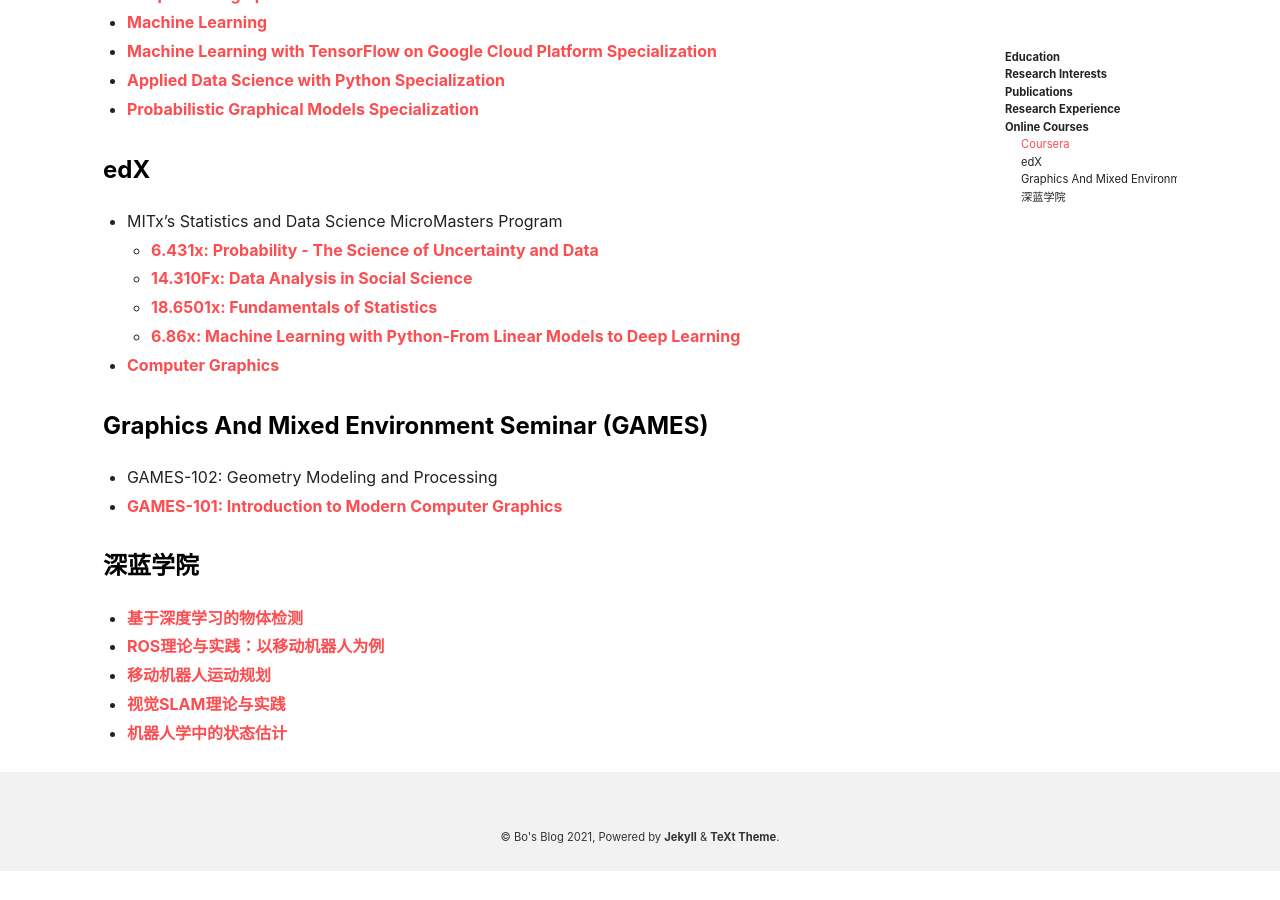
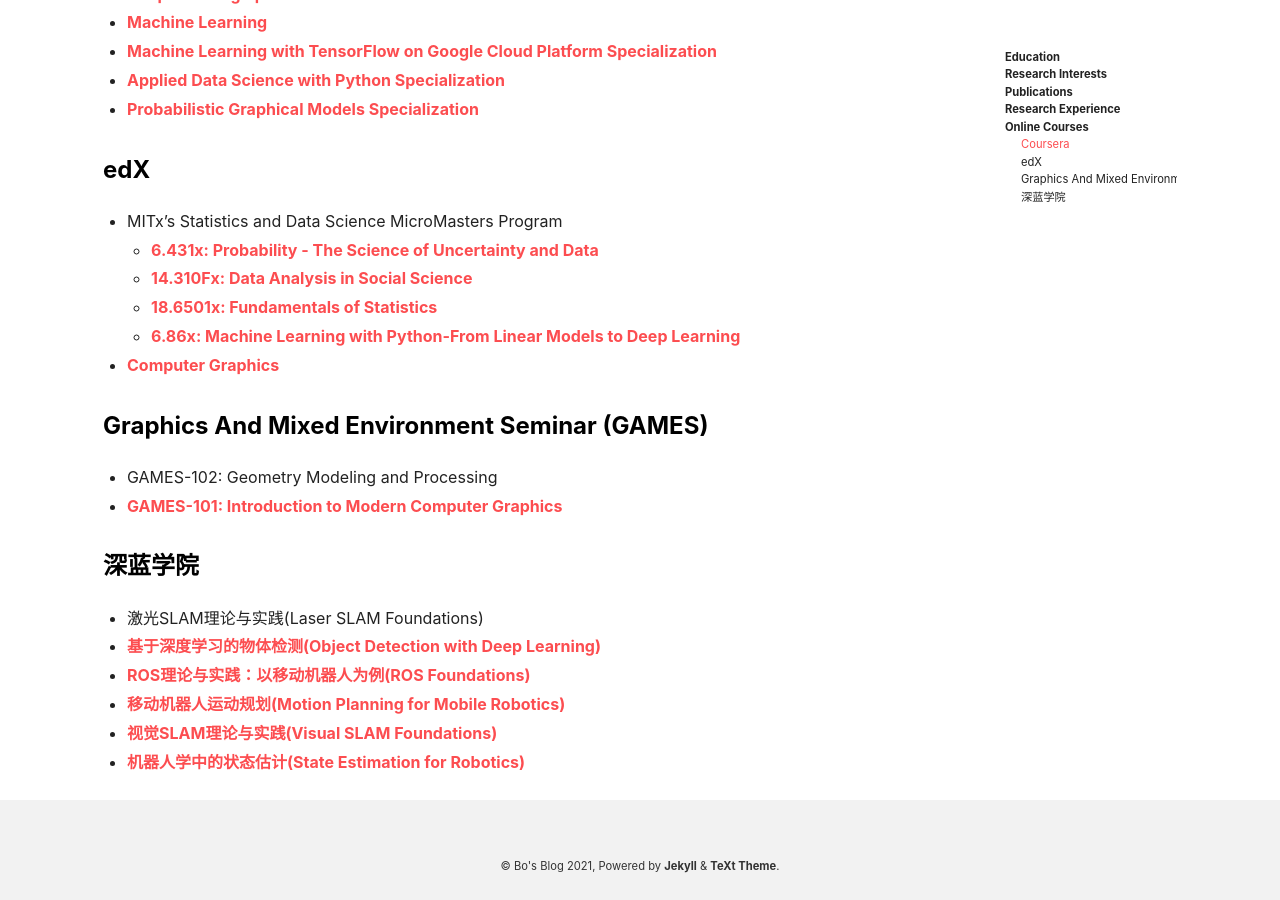
Before and after one commit to peng00bo00/peng00bo00_previous_blog, a Jekyll site: the page built from about.md, in a window 1280 px wide and 900 px high, scrolled down 2646 px. Built offline with Jekyll 4.4.1, drawn with Linux system fonts in a browser that asks for light colours; nearby versions of some CDN libraries; before the commit the page ends 3517 px from its top, so only the background shows below that.

Commit message:
Update about.md

```diff
--- a/about.md
+++ b/about.md
@@ -140,8 +140,9 @@
 
 ### 深蓝学院
 
-- [基于深度学习的物体检测](https://drive.google.com/file/d/1zmaeH0U_E0I9dqRlq0TO1aGBn57ve0Ho/view)
-- [ROS理论与实践：以移动机器人为例](https://drive.google.com/file/d/1zmaeH0U_E0I9dqRlq0TO1aGBn57ve0Ho/view)
-- [移动机器人运动规划](https://drive.google.com/file/d/17Ou80-BUz0Ug56jqK8XtM3EeZZpUcfQo/view)
-- [视觉SLAM理论与实践](https://drive.google.com/file/d/1zJmIHwe-A55HYZPpHbvPTlzJh1nDd2Tb/view)
-- [机器人学中的状态估计](https://drive.google.com/file/d/15kC1DwbkPKjwmURQ2j-krpxXRgayqoWh/view)
+- 激光SLAM理论与实践(Laser SLAM Foundations)
+- [基于深度学习的物体检测(Object Detection with Deep Learning)](https://drive.google.com/file/d/1zmaeH0U_E0I9dqRlq0TO1aGBn57ve0Ho/view)
+- [ROS理论与实践：以移动机器人为例(ROS Foundations)](https://drive.google.com/file/d/1zmaeH0U_E0I9dqRlq0TO1aGBn57ve0Ho/view)
+- [移动机器人运动规划(Motion Planning for Mobile Robotics)](https://drive.google.com/file/d/17Ou80-BUz0Ug56jqK8XtM3EeZZpUcfQo/view)
+- [视觉SLAM理论与实践(Visual SLAM Foundations)](https://drive.google.com/file/d/1zJmIHwe-A55HYZPpHbvPTlzJh1nDd2Tb/view)
+- [机器人学中的状态估计(State Estimation for Robotics)](https://drive.google.com/file/d/15kC1DwbkPKjwmURQ2j-krpxXRgayqoWh/view)
```
